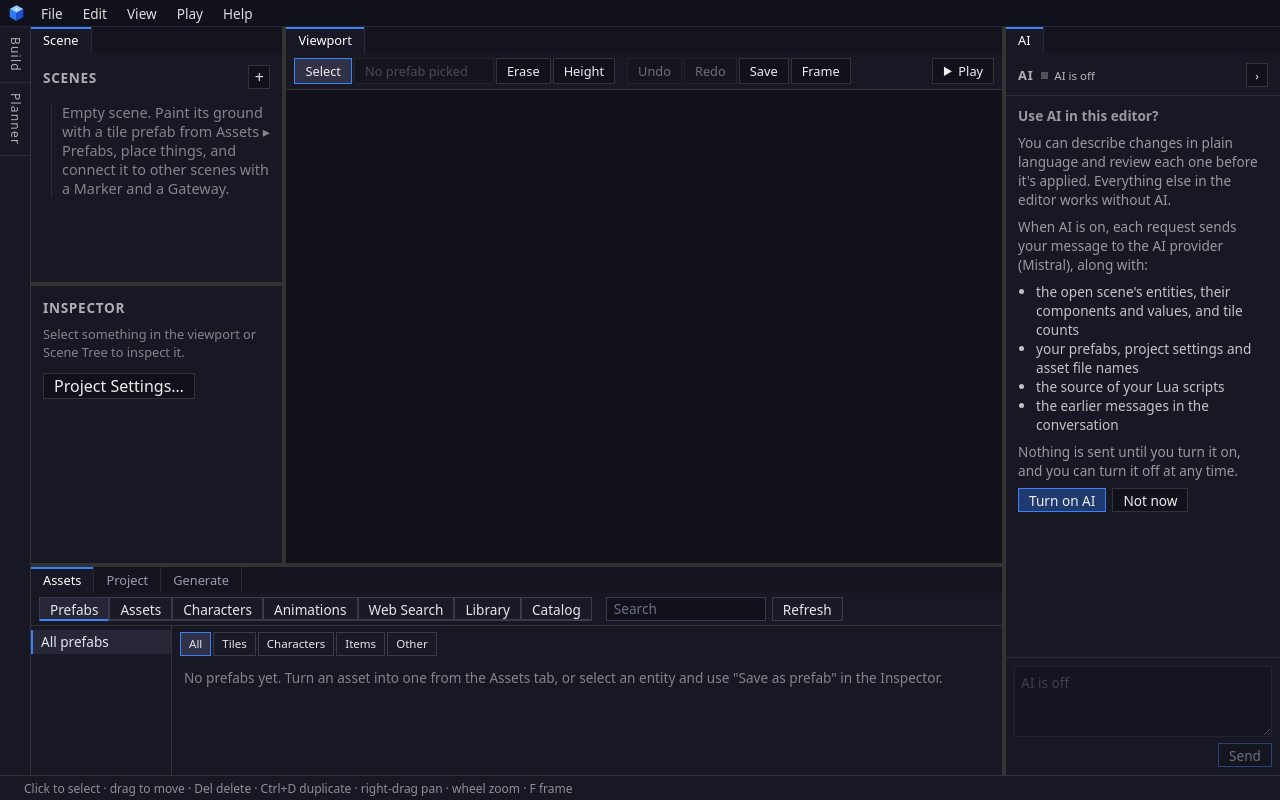
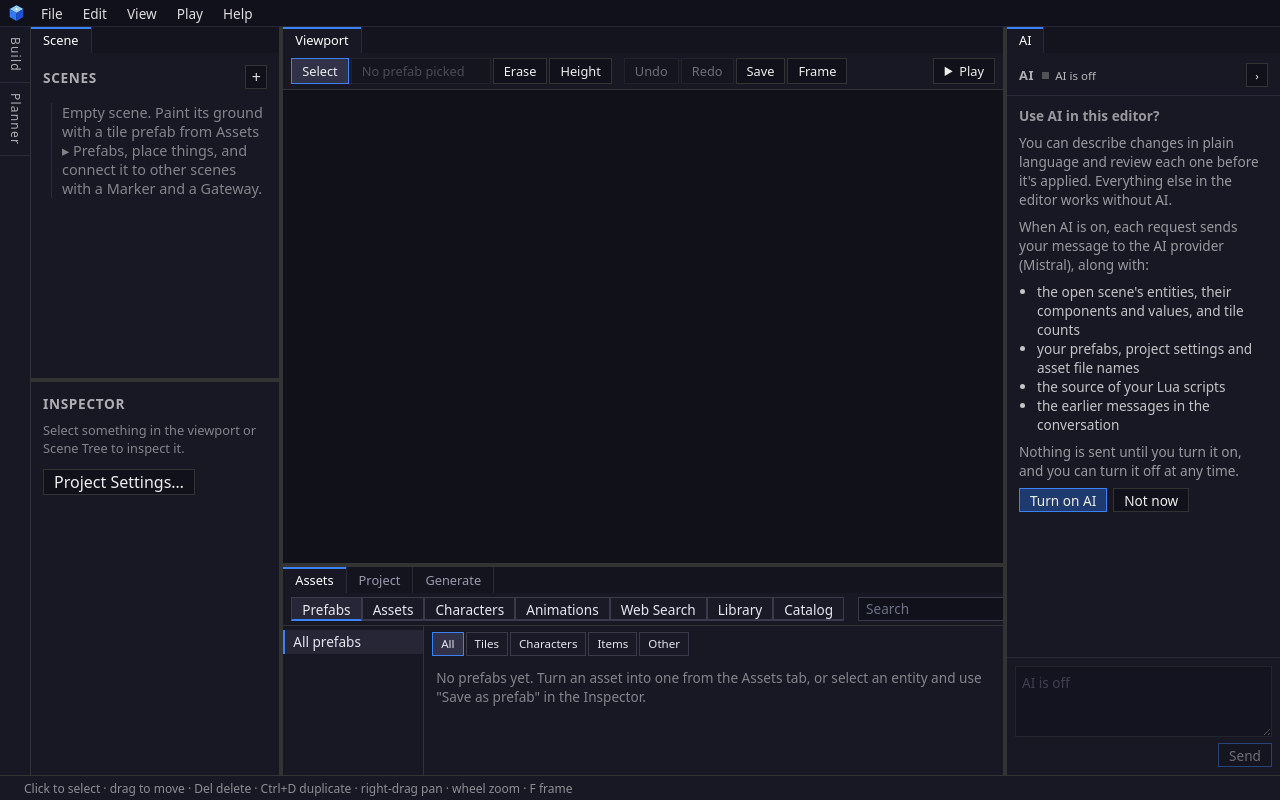
Before and after one commit to cuneyttyler/ai-gameengine-standalone, a Vue app in the folder apps/editor/ui/: page / in a window 1280 px wide. Built offline with nearby package versions, Linux system fonts and the light colour scheme.

Commit message:
Layout: the left panel the whole height again, the bottom panels under the viewport only (default, Ctrl+J, fallbacks)
Co-Authored-By: Claude Opus 5.5 <noreply@anthropic.com>

```diff
--- a/apps/editor/ui/src/docktree.ts
+++ b/apps/editor/ui/src/docktree.ts
@@ -171,48 +171,26 @@ function replace(root: DockNode, id: string, make: (node: DockNode) => DockNode)
   return root
 }
 
-// The bottom panels put back under the left panel and the viewport (the smallest part of the layout holding both, the
-// AI panel beside it keeping the whole height), as the default has them: a column of that part over a new group of
-// `panels` (the first in front), `share` of its height. Without either, along the window's bottom edge.
+// The bottom panels put back under the viewport only (the left and right panels keep the whole height): a column of the
+// viewport's group over a new group of `panels` (the first in front), `share` of its height. Without a viewport, along
+// the window's bottom edge.
 export function putBottom(root: DockNode | null, panels: PanelId[], active: PanelId | null, share: number): DockNode | null {
   if (!panels.length) return root
   const group: TabsNode = { kind: 'tabs', id: `g${Date.now().toString(36)}`, tabs: [...panels], active: active && panels.includes(active) ? active : panels[0]!, edge: 'bottom' }
-  const left = groupOf(root, 'scene'), view = groupOf(root, 'viewport')
-  if (!root || !left || !view) {
+  const view = groupOf(root, 'viewport')
+  if (!root || !view) {
     let next = dropPanel(root, panels[0]!, { kind: 'edge', side: 'bottom' })
     const g = groupOf(next, panels[0]!)
     for (const p of panels.slice(1)) if (g) next = dropPanel(next, p, { kind: 'tab', group: g.id })
     return next
   }
   const next = clone(root)!
-  const holds = (n: DockNode, id: string): boolean => n.id === id || (n.kind === 'split' && n.children.some((c) => holds(c, id)))
-  // The smallest node holding both groups.
-  let part: DockNode = next
-  for (;;) {
-    if (part.kind !== 'split') break
-    const inner: DockNode | undefined = part.children.find((c) => holds(c, left.id) && holds(c, view.id))
-    if (!inner) break
-    part = inner
-  }
   const s = share > 0 && share < 1 ? share : 0.28
-  // A row holding them and others (the AI panel): only the run of its children from one to the other goes over it.
-  if (part.kind === 'split' && part.dir === 'row') {
-    const a = part.children.findIndex((c) => holds(c, left.id)), b = part.children.findIndex((c) => holds(c, view.id))
-    const from = Math.min(a, b), to = Math.max(a, b)
-    if (from >= 0 && (from > 0 || to < part.children.length - 1)) {
-      const run = part.children.slice(from, to + 1), runSizes = part.sizes.slice(from, to + 1)
-      const total = runSizes.reduce((x, y) => x + y, 0) || 1
-      const row: SplitNode = { kind: 'split', id: `s${Date.now().toString(36)}r`, dir: 'row', children: run, sizes: runSizes.map((x) => x / total) }
-      const column: SplitNode = { kind: 'split', id: `s${Date.now().toString(36)}c`, dir: 'column', children: [row, group], sizes: [1 - s, s] }
-      part.children.splice(from, run.length, column)
-      part.sizes.splice(from, run.length, total)
-      return normalize(next)
-    }
-  }
-  const column: SplitNode = { kind: 'split', id: `s${Date.now().toString(36)}`, dir: 'column', children: [part, group], sizes: [1 - s, s] }
-  if (part === next) return normalize(column)
-  const parent = parentOf(next, part.id)!
-  parent.children[parent.children.findIndex((c) => c.id === part.id)] = column
+  const target = findGroup(next, view.id)!
+  const column: SplitNode = { kind: 'split', id: `s${Date.now().toString(36)}`, dir: 'column', children: [target, group], sizes: [1 - s, s] }
+  if (next.id === target.id) return normalize(column)
+  const parent = parentOf(next, target.id)!
+  parent.children[parent.children.findIndex((c) => c.id === target.id)] = column
   return normalize(next)
 }
 
@@ -408,31 +386,23 @@ export function resizePair(root: DockNode | null, splitId: string, index: number
 
 // The editor's first layout: Scene on the left, the viewport with Assets under
 // it in the middle, AI on the right.
-// The scene tree and the viewport side by side, the bottom panels under both of them (the left panel's foot
-// included), the AI panel the whole height on the right.
+// The left panel (the scene tree) the whole height on the left, the AI panel on the right, the bottom panels under the
+// viewport only, between them.
 export function defaultTree(): DockNode {
   return {
     kind: 'split',
     id: 's1',
     dir: 'row',
-    sizes: [0.78, 0.22],
+    sizes: [0.2, 0.58, 0.22],
     children: [
+      { kind: 'tabs', id: 'g1', tabs: ['scene'], active: 'scene', edge: 'left' },
       {
         kind: 'split',
         id: 's2',
         dir: 'column',
         sizes: [0.72, 0.28],
         children: [
-          {
-            kind: 'split',
-            id: 's3',
-            dir: 'row',
-            sizes: [0.26, 0.74],
-            children: [
-              { kind: 'tabs', id: 'g1', tabs: ['scene'], active: 'scene', edge: 'left' },
-              { kind: 'tabs', id: 'g2', tabs: ['viewport'], active: 'viewport' },
-            ],
-          },
+          { kind: 'tabs', id: 'g2', tabs: ['viewport'], active: 'viewport' },
           { kind: 'tabs', id: 'g3', tabs: ['assets', 'project', 'generate'], active: 'assets', edge: 'bottom' },
         ],
       },
--- a/apps/editor/ui/src/layout.ts
+++ b/apps/editor/ui/src/layout.ts
@@ -64,8 +64,8 @@ interface LayoutState {
   treeFraction: number // the Scene panel: the tree's share, the Inspector below or beside it
 }
 
-const KEY = 'aige.editor.layout3' // 3: the bottom panels under the left one too (older layouts start from the default)
-const LAYOUT_VERSION = 3
+const KEY = 'aige.editor.layout4' // 4: the left panel the whole height, the bottom panels under the viewport (older ones: the default)
+const LAYOUT_VERSION = 4
 
 function read(key: string): unknown {
   try {
@@ -245,7 +245,7 @@ export function toggleBottom(): void {
       return
     }
   }
-  // Else under the left panel and the viewport (the left panel above it, the AI panel beside), at its height.
+  // Else under the viewport (the left and right panels keep the whole height), at its height.
   setRoot(putBottom(layout.root, kept.panels.filter((p) => !isOpen(p)), kept.active, kept.share))
 }
 
```
